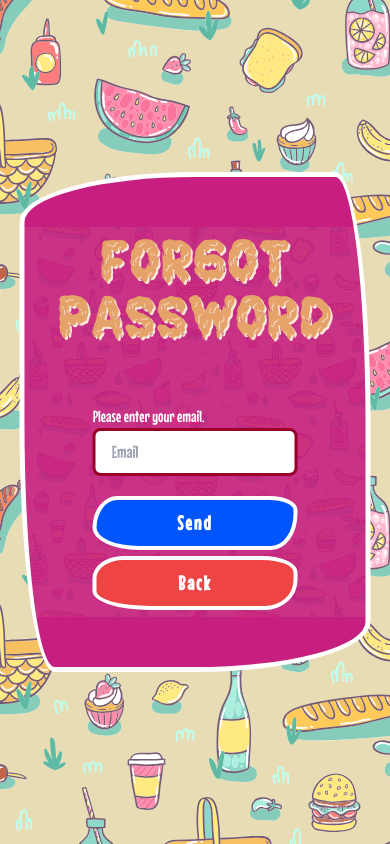
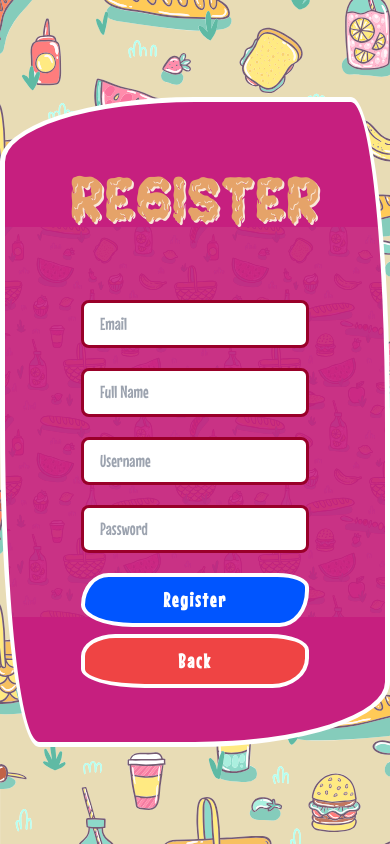
Before and after one commit to AJ7766/Jackies-Recipes, a Next.js app: page /register in a window 390 px wide. Built offline with nearby package versions, Linux system fonts and the light colour scheme.

Commit message:
moongose and mongodb installed

```diff
--- a/package.json
+++ b/package.json
@@ -10,6 +10,8 @@
   },
   "dependencies": {
     "@gsap/react": "^2.1.1",
+    "mongodb": "^6.8.0",
+    "moongose": "^1.0.0",
     "next": "14.2.4",
     "react": "^18",
     "react-dom": "^18"
--- a/src/app/_components/LoginForm.tsx
+++ b/src/app/_components/LoginForm.tsx
@@ -5,9 +5,9 @@ export default function LoginForm(){
         <div className="loginFormContainer">
         <h1 className="loginText">LOGIN</h1>
 
-        <form className="form flex flex-col" action="/action_page.php">
+        <form className="loginForm flex flex-col" action="/action_page.php">
         <div className="mb-7 w-full">
-          <input className="mb-5 w-full" type="text" id="email" name="email" placeholder="Email" />
+          <input className="mb-5 w-full" type="text" id="email" name="email" placeholder="Email or Username" />
           <input className="w-full" type="password" id="password" name="password" placeholder="Password"/>
           <Link href="/forgot-password">
           <p className="w-full text-white hover:underline hover:text-gray-400 block">Forgot your password?</p>
--- a/src/app/globals.css
+++ b/src/app/globals.css
@@ -40,7 +40,7 @@ body {
   background-size: 1000px 1000px;
 }
 
-.loginFormContainer, .forgotPassFormContainer{
+.loginFormContainer, .forgotPassFormContainer, .registerFormContainer{
   position: relative;
   top: 50%;
   left: 50%;
@@ -59,7 +59,11 @@ body {
   justify-content: space-evenly;
 }
 
-.loginFormContainer::before, .forgotPassFormContainer::before{
+.registerFormContainer{
+  max-height: 650px;
+}
+
+.loginFormContainer::before, .forgotPassFormContainer::before, .registerFormContainer::before{
   content: '';
   position: absolute;
   right: 50%;
@@ -75,11 +79,15 @@ body {
   z-index: -2;
 }
 
-.loginText{
+.loginText, .registerText{
   font-family: 'Enchilada';
   color: #e5a369;
   text-shadow: 2px 2px #f9e8d9;
   font-size: 4.5cqw;
+}
+
+.loginForm{
+  width:60%;
 }
 
 .forgotPassForm{
@@ -97,8 +105,10 @@ body {
   text-align: center;
 }
 
-.form{
-  width: 60%;
+.registerForm{
+  display:flex;
+  flex-direction: column;
+  width:60%;
 }
 
 form input{
@@ -127,7 +137,10 @@ form input:focus{
   padding-right: 16px;
   width: 100%;
   margin-bottom:3%;
-  transition: background-color 0.3s ease;
+}
+
+.blueBtn:hover{
+  background-color: #0013de;
 }
 
 .redBtn{
@@ -143,7 +156,10 @@ form input:focus{
   padding-left: 16px;
   padding-right: 16px;
   width: 100%;
-  transition: background-color 0.3s ease;
+}
+
+.redBtn:hover{
+  background-color: #c30010;
 }
 
 @layer utilities {
@@ -165,7 +181,7 @@ form input:focus{
   height: 100%;
 }
 
-.loginText {
+.loginText, .registerText {
   font-family: 'Enchilada';
   color: #e5a369;
   text-shadow: 2px 2px #f9e8d9;
--- a/src/app/register/_components/RegisterForm.tsx
+++ b/src/app/register/_components/RegisterForm.tsx
@@ -2,13 +2,17 @@ import Link from "next/link";
 
 export default function RegisterForm(){
     return (
-        <div className="forgotPassFormContainer">
-          <h1 className="forgotPasswordText">Forgot Password</h1>
-        <form className="forgotPassForm" action="/action_page.php">
-          <p className="text-white">Please enter your email.</p>
+        <div className="registerFormContainer">
+          <h1 className="registerText">Register</h1>
+        <form className="registerForm" action="/action_page.php">
           <input className="mb-5" type="text" id="email" name="email" placeholder="Email" />
+          <input className="mb-5" type="text" id="fname" name="fname" placeholder="Full Name" />
+          <input className="mb-5" type="text" id="username" name="username" placeholder="Username" />
+          <input className="mb-5" type="password" id="password" name="password" placeholder="Password" />
+
+
           <button type="submit" className="blueBtn">
-            Send
+            Register
           </button>
 
           <Link href="/">
```
Also changed, not shown: config/database.ts (added, +15 -0 lines), 2 other files (tests, documents, lock files or other folders).
